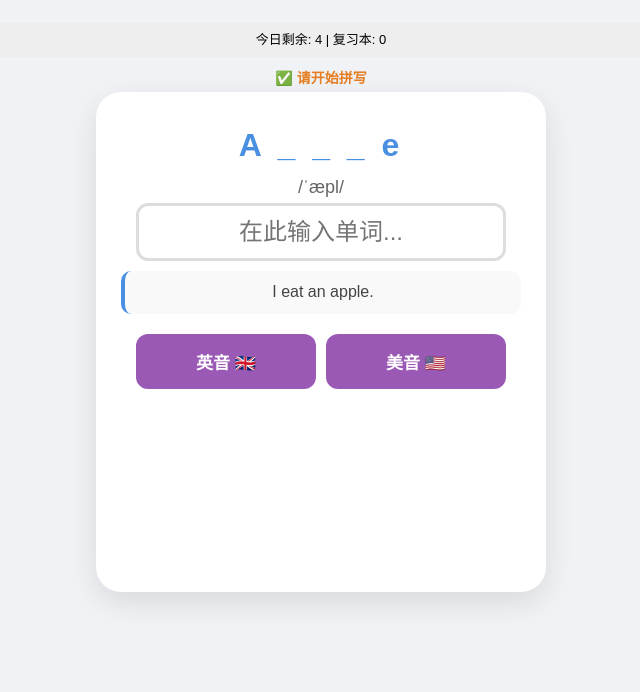
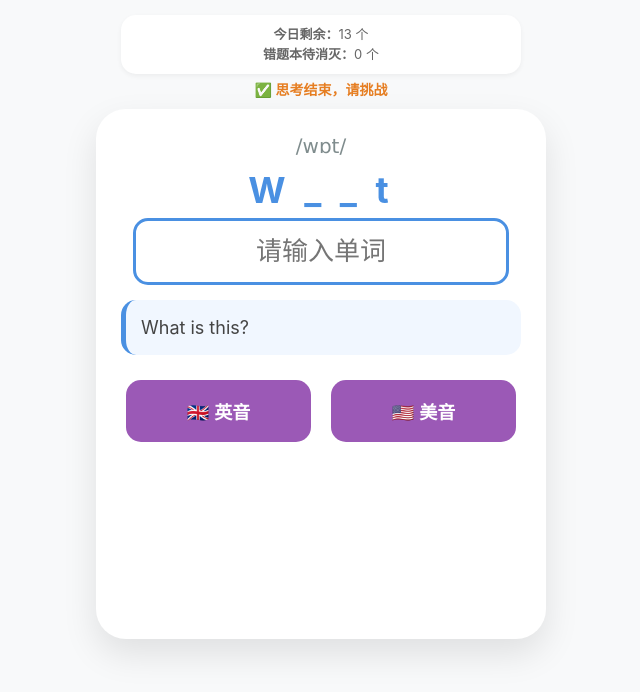
Before and after one commit to qq2542462791-bot/my-English-app, a plain HTML site: page index.html in a window 1280 px wide. Both pictures are taken after a click on the button "🔄 挑战拼写". Shown: the whole page, without its empty margins (319-959 px from the left). Drawn offline with Linux system fonts and the light colour scheme.

Commit message:
Refactor index.html for smart training app
Updated title and styles for the smart training app. Enhanced layout and input styles for better user experience.

```diff
--- a/index.html
+++ b/index.html
@@ -3,58 +3,65 @@
 <head>
     <meta charset="UTF-8">
     <meta name="viewport" content="width=device-width, initial-scale=1.0">
-    <title>Gem家属专属-全能记忆App</title>
+    <title>Gem家属专属-智能特训App</title>
     <style>
-        :root { --primary: #4a90e2; --success: #2ecc71; --warning: #f1c40f; --bg: #f0f2f5; }
-        body { font-family: sans-serif; background: var(--bg); display: flex; flex-direction: column; align-items: center; padding: 15px; }
-        .card { background: white; border-radius: 25px; padding: 25px; box-shadow: 0 10px 30px rgba(0,0,0,0.1); text-align: center; width: 90%; max-width: 400px; min-height: 450px; display: flex; flex-direction: column; justify-content: space-between; }
+        :root { --primary: #4a90e2; --success: #2ecc71; --warning: #f39c12; --bg: #f8f9fa; }
+        body { font-family: -apple-system, system-ui, sans-serif; background: var(--bg); display: flex; flex-direction: column; align-items: center; padding: 15px; margin: 0; }
 
-        /* 顶部状态栏 */
-        #progress-tag { background: #eee; padding: 8px 12px; border-radius: 15px; font-size: 13px; margin-bottom: 10px; line-height: 1.4; width: 85%; text-align: center; }
-        #timer-msg { color: #e67e22; font-weight: bold; margin-bottom: 5px; font-size: 14px; }
+        /* 状态显示栏 */
+        .header { width: 95%; max-width: 400px; margin-bottom: 10px; }
+        #progress-tag { background: white; padding: 10px; border-radius: 15px; font-size: 13px; box-shadow: 0 2px 5px rgba(0,0,0,0.05); text-align: center; line-height: 1.5; color: #666; }
+        #timer-msg { color: #e67e22; font-weight: bold; text-align: center; margin-top: 5px; height: 20px; font-size: 14px; }
 
-        /* 内容区 */
-        .hint-area { font-size: 80px; margin: 10px 0; }
-        .chinese-hint { font-size: 28px; color: #333; font-weight: bold; }
+        /* 卡片设计 */
+        .card { background: white; border-radius: 30px; padding: 25px; box-shadow: 0 15px 35px rgba(0,0,0,0.1); text-align: center; width: 90%; max-width: 400px; min-height: 480px; display: flex; flex-direction: column; justify-content: space-between; position: relative; }
+        .hint-area { font-size: 70px; margin: 10px 0; }
+        .chinese-hint { font-size: 32px; color: #2c3e50; font-weight: bold; }
+        .ipa { font-size: 20px; color: #7f8c8d; margin-bottom: 10px; font-family: "Lucida Sans Unicode", sans-serif; }
 
-        .ipa { font-size: 18px; color: #666; margin: 5px 0; font-family: sans-serif; }
-        .sentence { font-size: 16px; color: #444; background: #f9f9f9; padding: 10px; border-radius: 10px; margin-top: 10px; line-height: 1.4; border-left: 4px solid var(--primary); }
-
-        .quiz-word { font-size: 32px; letter-spacing: 4px; color: var(--primary); font-weight: bold; min-height: 40px; margin: 10px 0; }
-        input { font-size: 24px; padding: 12px; width: 85%; border: 3px solid #ddd; border-radius: 12px; text-align: center; outline: none; }
+        /* 输入与反馈 */
+        .quiz-word { font-size: 36px; letter-spacing: 5px; color: var(--primary); font-weight: bold; min-height: 50px; }
+        input { font-size: 26px; padding: 15px; width: 85%; border: 3px solid #eee; border-radius: 15px; text-align: center; outline: none; transition: 0.3s; background: #fafafa; }
+        input:focus { border-color: var(--primary); background: white; }
         input.correct { border-color: var(--success); background-color: #f0fff4; }
 
+        .sentence { font-size: 18px; color: #444; background: #f1f7ff; padding: 15px; border-radius: 15px; margin-top: 15px; line-height: 1.4; border-left: 5px solid var(--primary); text-align: left; }
+
         /* 按钮 */
-        .btn { padding: 15px; border: none; border-radius: 12px; cursor: pointer; font-size: 17px; font-weight: bold; margin: 5px; color: white; }
-        .btn-audio { background: #9b59b6; width: 45%; }
-        .btn-flip { background: var(--primary); width: 100%; margin-top: 10px; }
-        .btn-next { background: var(--success); width: 100%; margin-top: 10px; display: none; }
+        .btn { padding: 18px; border: none; border-radius: 15px; cursor: pointer; font-size: 18px; font-weight: bold; margin: 5px; color: white; transition: 0.2s; }
+        .btn-audio { background: #9b59b6; flex: 1; }
+        .btn-audio:active { transform: scale(0.95); }
+        .btn-flip { background: var(--primary); width: 100%; }
+        .btn-next { background: var(--success); width: 100%; display: none; box-shadow: 0 5px 15px rgba(46, 204, 113, 0.3); }
 
-        button:disabled { opacity: 0.5; cursor: not-allowed; }
+        button:disabled { background: #ccc !important; cursor: not-allowed; transform: none !important; }
     </style>
 </head>
 <body>
 
-    <div id="progress-tag">加载中...</div>
-    <div id="timer-msg">准备挑战</div>
+    <div class="header">
+        <div id="progress-tag">正在同步笔记进度...</div>
+        <div id="timer-msg"></div>
+    </div>
 
     <div class="card">
         <div id="front-side">
             <div class="hint-area" id="icon-display"></div>
             <div class="chinese-hint" id="cn-display"></div>
+            <p style="color:#999; font-size:14px;">观察图标和中文，准备好后点击下方按钮</p>
             <button class="btn btn-flip" id="flip-btn" onclick="showBack()">🔄 挑战拼写</button>
         </div>
 
         <div id="back-side" style="display:none">
+            <div class="ipa" id="ipa-display"></div>
             <div class="quiz-word" id="word-hint"></div>
-            <div class="ipa" id="ipa-display"></div>
-            <input type="text" id="wordInput" placeholder="在此输入单词..." oninput="checkInput(event)">
+            <input type="text" id="wordInput" placeholder="请输入单词" autocomplete="off" oninput="checkInput(event)">
 
             <div id="sentence-box" class="sentence"></div>
 
-            <div style="margin-top:15px; display:flex; justify-content: center;">
-                <button class="btn btn-audio" onclick="speak('en-GB')">英音 🇬🇧</button>
-                <button class="btn btn-audio" onclick="speak('en-US')">美音 🇺🇸</button>
+            <div style="margin-top:20px; display:flex; gap:10px;">
+                <button class="btn btn-audio" onclick="speak('en-GB')">🇬🇧 英音</button>
+                <button class="btn btn-audio" onclick="speak('en-US')">🇺🇸 美音</button>
             </div>
         </div>
 
@@ -62,21 +69,33 @@
     </div>
 
     <script>
-        // 【词库区】在这里修改单词。优先级单词加 priority: true
+        // 【词库区】由Gem的笔记提炼。priority:true 的单词每天都会出现，直到完全掌握
         const originalLib = [
-            { en: "Apple", ipa: "/ˈæpl/", cn: "苹果", icon: "🍎", sentence: "I eat an apple.", priority: true },
-            { en: "Banana", ipa: "/bəˈnɑːnə/", cn: "香蕉", icon: "🍌", sentence: "This is a banana.", priority: true },
-            { en: "Cat", ipa: "/kæt/", cn: "猫", icon: "🐱", sentence: "I like my cat." },
-            { en: "Dog", ipa: "/dɒɡ/", cn: "狗", icon: "🐶", sentence: "The dog is big." }
+            // 重点必考词 (Priority)
+            { en: "What", ipa: "/wɒt/", cn: "什么", icon: "❓", sentence: "What is this?", priority: true },
+            { en: "How", ipa: "/haʊ/", cn: "怎样", icon: "🛠️", sentence: "How are you?", priority: true },
+            { en: "Can", ipa: "/kæn/", cn: "能/可以", icon: "💪", sentence: "I can sing.", priority: true },
+            { en: "In", ipa: "/ɪn/", cn: "在...里", icon: "📦", sentence: "It is in the box.", priority: true },
+            { en: "On", ipa: "/ɒn/", cn: "在...上", icon: "🔝", sentence: "It is on the desk.", priority: true },
+            { en: "Under", ipa: "/ˈʌndə/", cn: "在...下", icon: "👇", sentence: "It is under the chair.", priority: true },
+            { en: "With", ipa: "/wɪð/", cn: "和...一起", icon: "👫", sentence: "Play with me.", priority: true },
+
+            // 基础巩固词
+            { en: "Read", ipa: "/riːd/", cn: "读", icon: "📖", sentence: "I read a book." },
+            { en: "Write", ipa: "/raɪt/", cn: "写", icon: "✍️", sentence: "Write your name." },
+            { en: "Hand", ipa: "/hænd/", cn: "手", icon: "✋", sentence: "I have two hands." },
+            { en: "Eye", ipa: "/aɪ/", cn: "眼睛", icon: "👁️", sentence: "She has big eyes." },
+            { en: "Good", ipa: "/ɡʊd/", cn: "好的", icon: "👍", sentence: "You are a good boy." },
+            { en: "Small", ipa: "/smɔːl/", cn: "小的", icon: "🖱️", sentence: "It is a small toy." }
         ];
 
-        // --- 逻辑处理 (Gem 建议不要改动这里) ---
-        let wordProgress = JSON.parse(localStorage.getItem('gem_smart_v2')) || {};
+        // --- 核心逻辑引擎 ---
+        let wordProgress = JSON.parse(localStorage.getItem('gem_final_v1')) || {};
         originalLib.forEach(w => {
             if (!wordProgress[w.en]) wordProgress[w.en] = { level: 0, lastDate: 0 };
         });
 
-        // 筛选今日任务：优先级词 + 到期词
+        // 筛选今日任务
         const oneDay = 24 * 60 * 60 * 1000;
         let todayLib = originalLib.filter(w => {
             if (w.priority) return true;
@@ -88,7 +107,7 @@
             return false;
         });
 
-        // 排序：必考词在前
+        // 优先级排序：重点词永远排在第一位
         todayLib.sort((a, b) => (b.priority ? 1 : 0) - (a.priority ? 1 : 0));
 
         let currentPool = todayLib.length > 0 ? [...todayLib] : [];
@@ -103,13 +122,13 @@
             const tm = document.getElementById('timer-msg');
             const t = setInterval(() => {
                 c--;
-                if(c>0) tm.innerText = `⏳ 观察思考 (${c}s)`;
-                else { tm.innerText = "✅ 请开始拼写"; fb.disabled = false; clearInterval(t); }
+                if(c>0) tm.innerText = `⏳ 请观察思考 (${c}s)`;
+                else { tm.innerText = "✅ 思考结束，请挑战"; fb.disabled = false; clearInterval(t); }
             }, 1000);
         }
 
         function showBack() {
-            hasLooked = true;
+            hasLooked = true; // 只要翻转看答案，就视为需在本轮末尾重新练习
             document.getElementById('front-side').style.display = 'none';
             document.getElementById('back-side').style.display = 'block';
             document.getElementById('wordInput').focus();
@@ -120,29 +139,34 @@
                 e.target.classList.add('correct');
                 document.getElementById('next-btn').style.display = 'block';
                 speak('en-GB');
+            } else {
+                e.target.classList.remove('correct');
+                document.getElementById('next-btn').style.display = 'none';
             }
         }
 
         function handleNext() {
             const currentWord = currentPool[index].en;
             if (hasLooked) {
+                // 如果看了提示，进错题本，且记忆等级归零
                 if (!wrongWords.find(w => w.en === currentWord)) wrongWords.push(currentPool[index]);
                 wordProgress[currentWord].level = 0;
             } else {
+                // 独立拼对，等级提升
                 wordProgress[currentWord].level += 1;
                 wordProgress[currentWord].lastDate = Date.now();
             }
-            localStorage.setItem('gem_smart_v2', JSON.stringify(wordProgress));
+            localStorage.setItem('gem_final_v1', JSON.stringify(wordProgress));
 
             index++;
             if (index >= currentPool.length) {
                 if (wrongWords.length > 0) {
-                    alert("第一轮结束，现在复习刚才看提示的词。");
+                    alert(`第一轮结束。刚才看提示的 ${wrongWords.length} 个词需要重新练习。`);
                     currentPool = [...wrongWords];
                     wrongWords = [];
                     index = 0;
                 } else {
-                    alert("🎉 今天的学习目标达成！");
+                    alert("🎉 太棒了，Gem！今天的学习任务全部通关！");
                     location.reload();
                     return;
                 }
@@ -153,28 +177,39 @@
         function speak(lang) {
             window.speechSynthesis.cancel();
             const u = new SpeechSynthesisUtterance(currentPool[index].en);
-            u.lang = lang; u.rate = 0.8;
+            u.lang = lang; u.rate = 0.75; // 语速稍慢，适合孩子模仿
             window.speechSynthesis.speak(u);
         }
 
         function render() {
             if (currentPool.length === 0) {
-                document.body.innerHTML = "<div class='card'><h1>🌟 任务完成</h1><p>今天没有需要复习的词啦！</p></div>";
+                document.body.innerHTML = "<div class='card' style='justify-content:center'><h1>🌟 任务圆满完成</h1><p style='color:#666'>今天没有待复习的词了。<br>明天再来吧，Gem！</p></div>";
                 return;
             }
             const item = currentPool[index];
             hasLooked = false;
-            document.getElementById('progress-tag').innerHTML = `今日剩余: ${currentPool.length - index} | 复习本: ${wrongWords.length}`;
+
+            document.getElementById('progress-tag').innerHTML =
+                `<b>今日剩余：</b>${currentPool.length - index} 个 <br>` +
+                `<b>错题本待消灭：</b>${wrongWords.length} 个`;
+
             document.getElementById('icon-display').innerText = item.icon;
             document.getElementById('cn-display').innerText = item.cn;
             document.getElementById('ipa-display').innerText = item.ipa || "";
             document.getElementById('sentence-box').innerText = item.sentence || "";
-            document.getElementById('word-hint').innerText = item.en[0] + " _ ".repeat(item.en.length - 2) + item.en.slice(-1);
-            document.getElementById('wordInput').value = "";
-            document.getElementById('wordInput').classList.remove('correct');
+
+            // 拼写提示：显示首尾字母
+            document.getElementById('word-hint').innerText =
+                item.en[0] + " _ ".repeat(item.en.length - 2) + item.en.slice(-1);
+
+            const input = document.getElementById('wordInput');
+            input.value = "";
+            input.classList.remove('correct');
+
             document.getElementById('front-side').style.display = 'block';
             document.getElementById('back-side').style.display = 'none';
             document.getElementById('next-btn').style.display = 'none';
+
             lock();
         }
 
```
